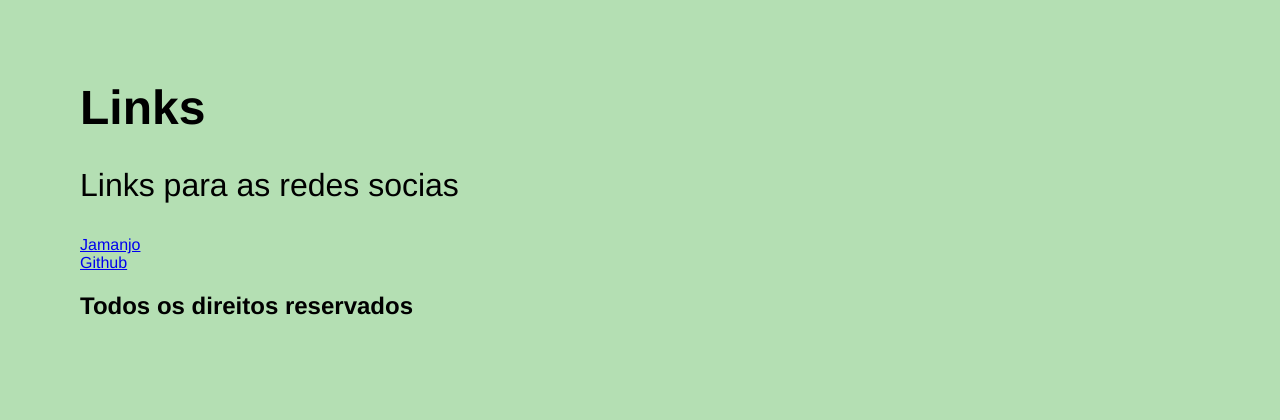
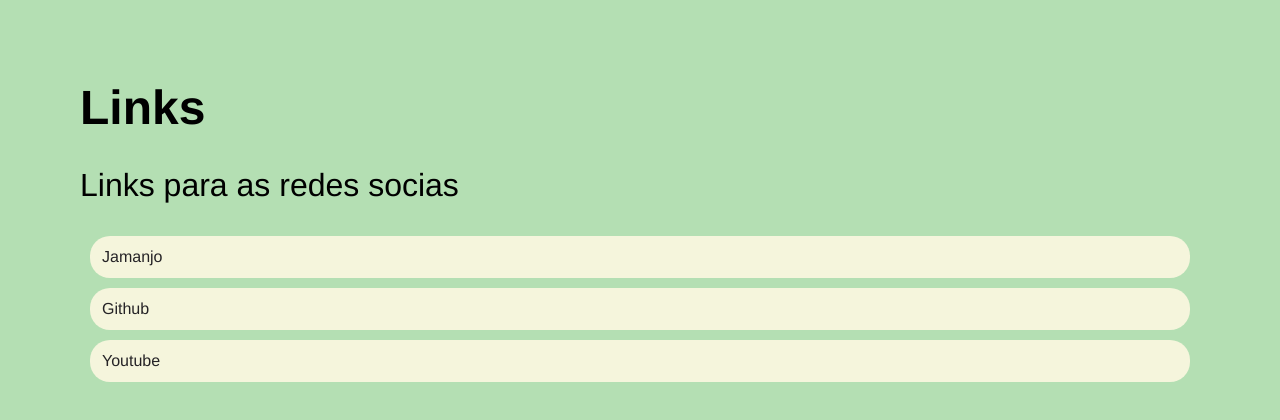
Before and after one commit to Jeankelcio/links, a plain HTML site: page index.html in a window 1280 px wide. Drawn offline with Linux system fonts and the light colour scheme.

Commit message:
site links

```diff
--- a/index.html
+++ b/index.html
@@ -11,18 +11,15 @@
         <h1>Links</h1>
         <p>Links para as redes socias</p>
         <div>
-            <a target="_blank" href="https://www.jamanjo.com.br">Jamanjo</a><br>
+            <a target="_blank" href="https://www.jamanjo.com.br">Jamanjo</a>
             <a target="_blank" href="https://github.com/Jeankelcio/links.git">Github</a>
+            <a target="_blank" href="https://www.youtube.com.br">Youtube</a>
         </div>
     </header>
     <main></main>
-    <footer>
-        <div>
-            <h2>Todos os direitos reservados</h2>
-        </div>
-    </footer>
+
+</body>
 
 
 
-</body>
 </html>
--- a/style.css
+++ b/style.css
@@ -5,13 +5,20 @@
 
 }
 a {
-cursor: pointer;
 border: 2rem;
-margin-bottom: 60rem;
+margin: 10px;
+padding: 12px;
+text-decoration: none;
+color:#252326;
+background-color:beige;
+display:block;
+border-radius: 20px;
 }
 
 h1{
     font-size: 3rem;
+    border-radius: 20px;
+
 }
 p {
     font-size: 2rem;
```
